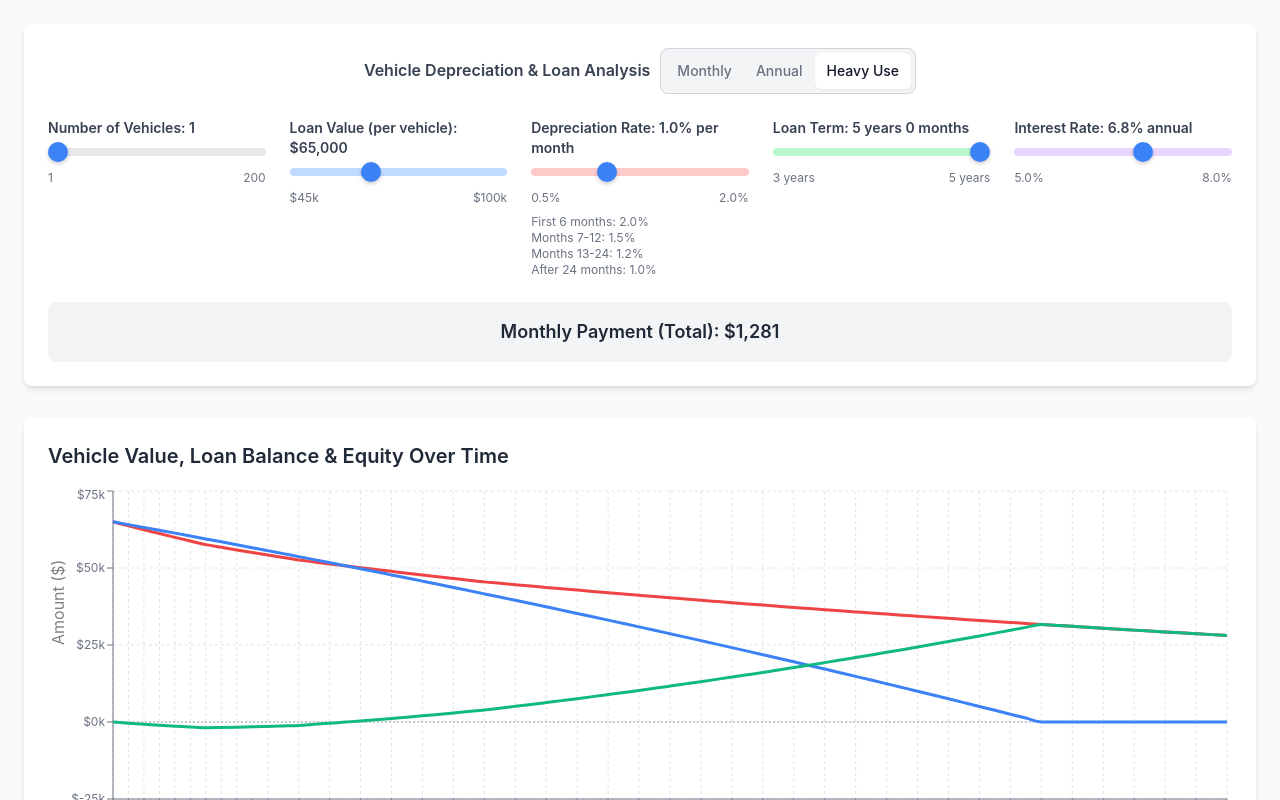
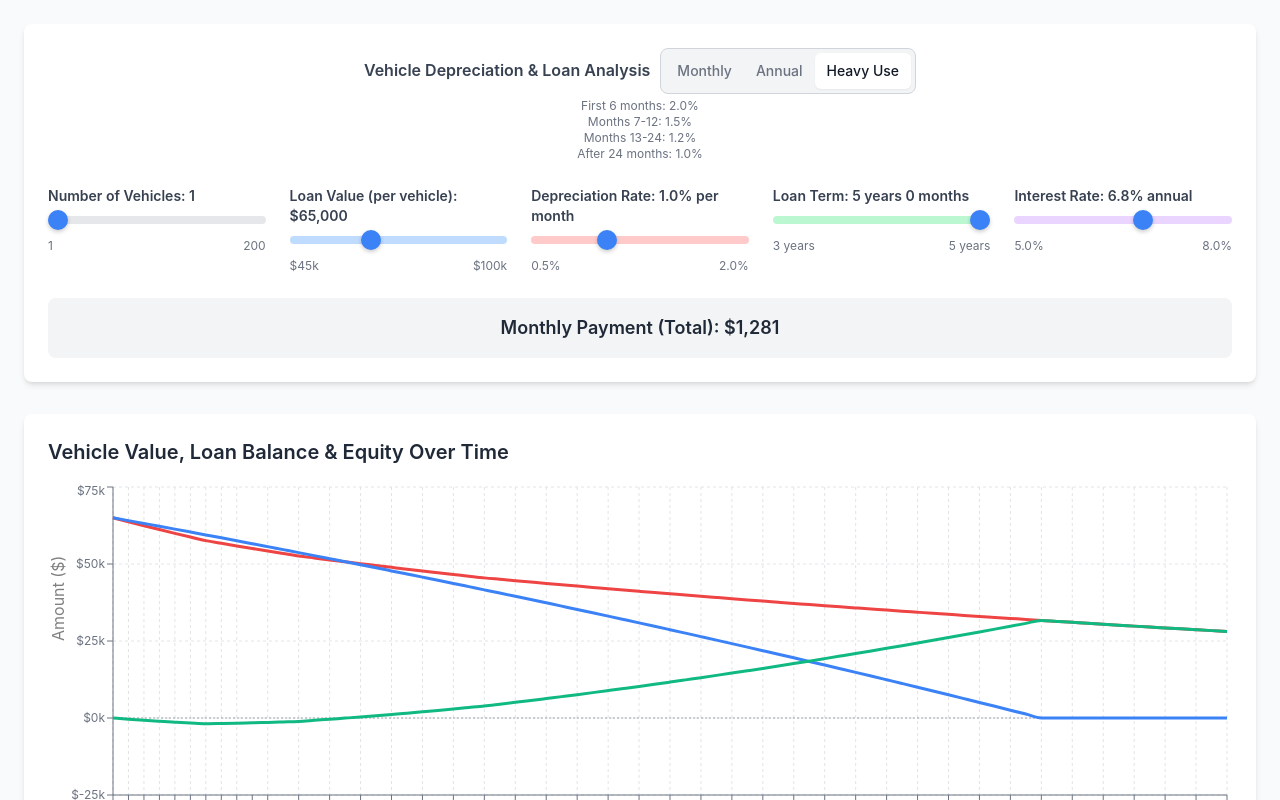
Before and after one commit to sharkyl/vehicle-depreciation, a React (Create React App) app: page / in a window 1280 px wide. Both pictures are taken after a click on the button "Heavy Use". Shown: the top 800 px of the page. Built offline with nearby package versions, Linux system fonts and the light colour scheme.

Commit message:
graphical edits

```diff
--- a/src/App.js
+++ b/src/App.js
@@ -156,6 +156,14 @@ const VehicleDepreciationApp = () => {
                             Heavy Use
                         </button>
                     </div>
+                    {depreciationModel === 'heavyuse' && (
+                        <div className="text-xs text-gray-500 mt-1">
+                            <div>First 6 months: {(depreciationRate * 2).toFixed(1)}%</div>
+                            <div>Months 7-12: {(depreciationRate * 1.5).toFixed(1)}%</div>
+                            <div>Months 13-24: {(depreciationRate * 1.2).toFixed(1)}%</div>
+                            <div>After 24 months: {depreciationRate.toFixed(1)}%</div>
+                        </div>
+                    )}
                 </div>
 
                 <div className="grid grid-cols-1 md:grid-cols-2 lg:grid-cols-5 gap-6">
@@ -218,14 +226,6 @@ const VehicleDepreciationApp = () => {
                             <span>{depreciationModel === 'annual' ? '5%' : '0.5%'}</span>
                             <span>{depreciationModel === 'annual' ? '25%' : '2.0%'}</span>
                         </div>
-                        {depreciationModel === 'heavyuse' && (
-                            <div className="text-xs text-gray-500 mt-1">
-                                <div>First 6 months: {(depreciationRate * 2).toFixed(1)}%</div>
-                                <div>Months 7-12: {(depreciationRate * 1.5).toFixed(1)}%</div>
-                                <div>Months 13-24: {(depreciationRate * 1.2).toFixed(1)}%</div>
-                                <div>After 24 months: {depreciationRate.toFixed(1)}%</div>
-                            </div>
-                        )}
                     </div>
 
                     {/* Loan Term */}
```
